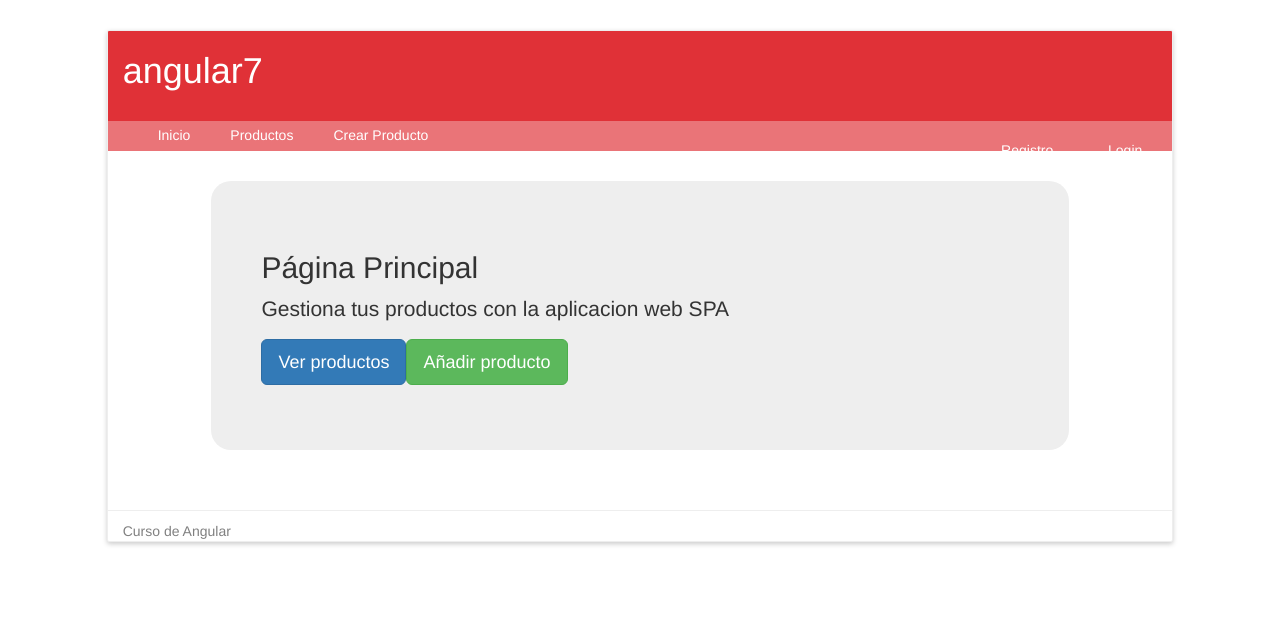
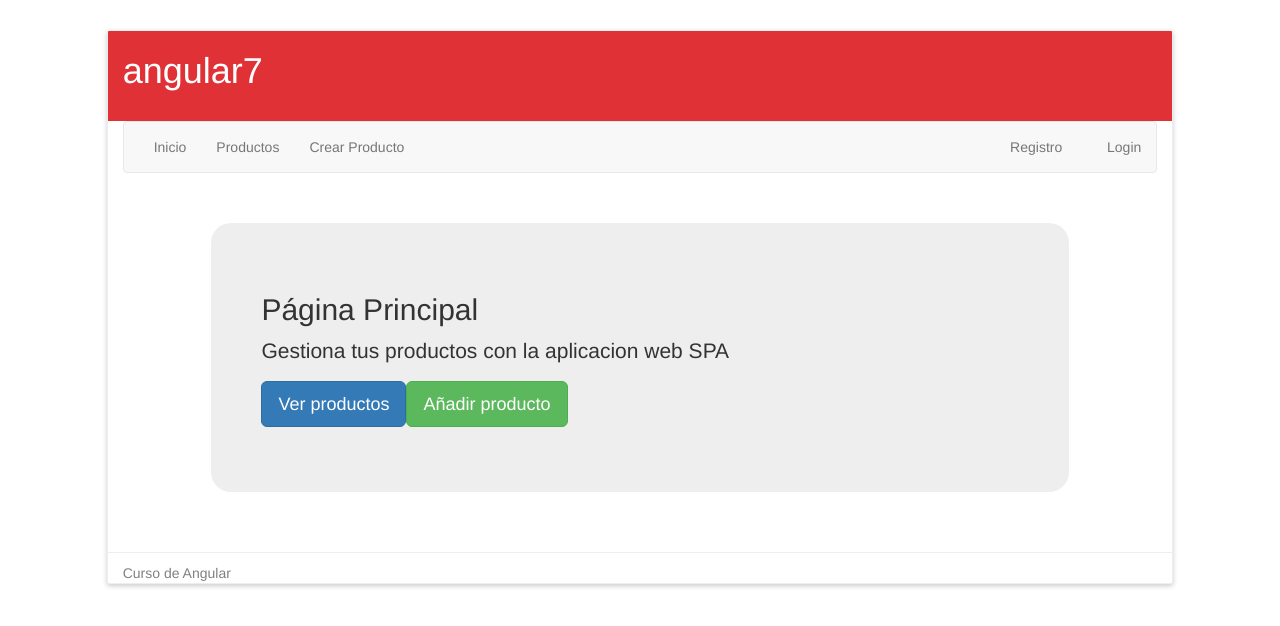
Before and after one commit to mezagg/angular7, an Angular app: page / in a window 1280 px wide. Shown: the top 626 px of the page. Built offline with nearby package versions, Linux system fonts and the light colour scheme; a web font is replaced by a local one.

Commit message:
navbar con bootstrap con registro de usuario

```diff
--- a/src/app/app.component.html
+++ b/src/app/app.component.html
@@ -5,9 +5,12 @@
       {{title}}
     </h1>
   </header>
-  <nav id="nav" class="col-lg-12">
-    <ul>
-      <li> <a href="">Inicio</a></li>
+  <div  class="navigation col-lg-12">
+      <nav class="navbar navbar-default">
+    <div class="container-fluid">
+
+    <ul class="nav navbar-nav">
+      <li> <a [routerLink]="['/home']" [routerLinkActive]="['active']" href="">Inicio</a></li>
       <li> <a href="products">Productos</a></li>
       <li> <a href="home">Crear Producto</a></li>
     </ul>
@@ -28,9 +31,9 @@
     </ul>
 
     <ul class="nav navbar-nav navbar-right" *ngIf="identity">
-      <li class="avatar">
+      <!--li class="avatar">
         <img src="{{ url + 'get-image-file/' + identity.image}}" />
-      </li>
+      </li-->
       <li class="dropdown">
         <a class="dropdown-toggle" data-toggle="dropdown" href="#">
           {{identity.name}} <span class="caret"></span>
@@ -58,7 +61,11 @@
         </ul>
       </li>
     </ul>
+    </div>
   </nav>
+  </div>
+
+
   <section id="main">
 
     <router-outlet></router-outlet>
--- a/src/app/app.component.ts
+++ b/src/app/app.component.ts
@@ -1,4 +1,7 @@
-import { Component } from '@angular/core';
+import {Component, DoCheck, OnInit} from '@angular/core';
+import {UserService} from './services/user.service';
+import {ActivatedRoute, Router} from '@angular/router';
+import {GLOBAL} from './services/global';
 declare var jQuery:any;
 declare var $:any;
 
@@ -7,11 +10,38 @@ declare var $:any;
   templateUrl: './app.component.html',
   styleUrls: ['./app.component.css']
 })
-export class AppComponent {
-  title = 'angular7';
+export class AppComponent implements OnInit, DoCheck{
+  public identity;
+  public url: string;
+  title: string;
+
+  constructor(
+    private _userService: UserService,
+    private _route: ActivatedRoute,
+    private _router: Router
+  ){
+    this.title = 'angular7';
+    this.url = GLOBAL.url;
+  }
+
+  ngOnInit(){
+    this.identity = this._userService.getIdentity();
+  }
+
+  ngDoCheck(){
+    this.identity = this._userService.getIdentity();
+  }
+
+  logout(){
+    localStorage.clear();
+    this.identity = null;
+    this._router.navigate(['/']);
+  }
 
   public toggleTitle(){
   	console.log('Le has dado clic al botón');
   	$('.title').slideToggle();
   }
+
+
 }
--- a/src/app/app.module.ts
+++ b/src/app/app.module.ts
@@ -1,5 +1,6 @@
 import { BrowserModule } from '@angular/platform-browser';
 import { NgModule } from '@angular/core';
+import { FormsModule } from '@angular/forms';
 
 import { AppComponent } from './app.component';
 import { HomeComponent } from './components/home/home.component';
@@ -27,6 +28,7 @@ import {UserEditComponent} from './components/user-edit/user-edit.component';
   imports: [
     BrowserModule,
     AdminModule,
+    FormsModule,
     HttpClientModule,
     routing
   ],
--- a/src/app/components/login/login.component.ts
+++ b/src/app/components/login/login.component.ts
@@ -35,7 +35,7 @@ export class LoginComponent implements OnInit{
 	onSubmit(){
 		// Loguear al usuario y conseguir el objeto
 		this._userService.signup(this.user).subscribe(
-      (response: {user: User}) => {
+      (response: {user: User, token: string}) => {
 				this.identity = response.user;
 
 				if(!this.identity || !this.identity._id){
@@ -65,12 +65,9 @@ export class LoginComponent implements OnInit{
 				}
 			},
 			error => {
-				var errorMessage = <any>error;
+				console.log(error);
+					this.status = 'error';
 
-				if(errorMessage != null){
-					var body = JSON.parse(error._body);
-					this.status = 'error';
-				}
 			}
 		);
 	}
```
